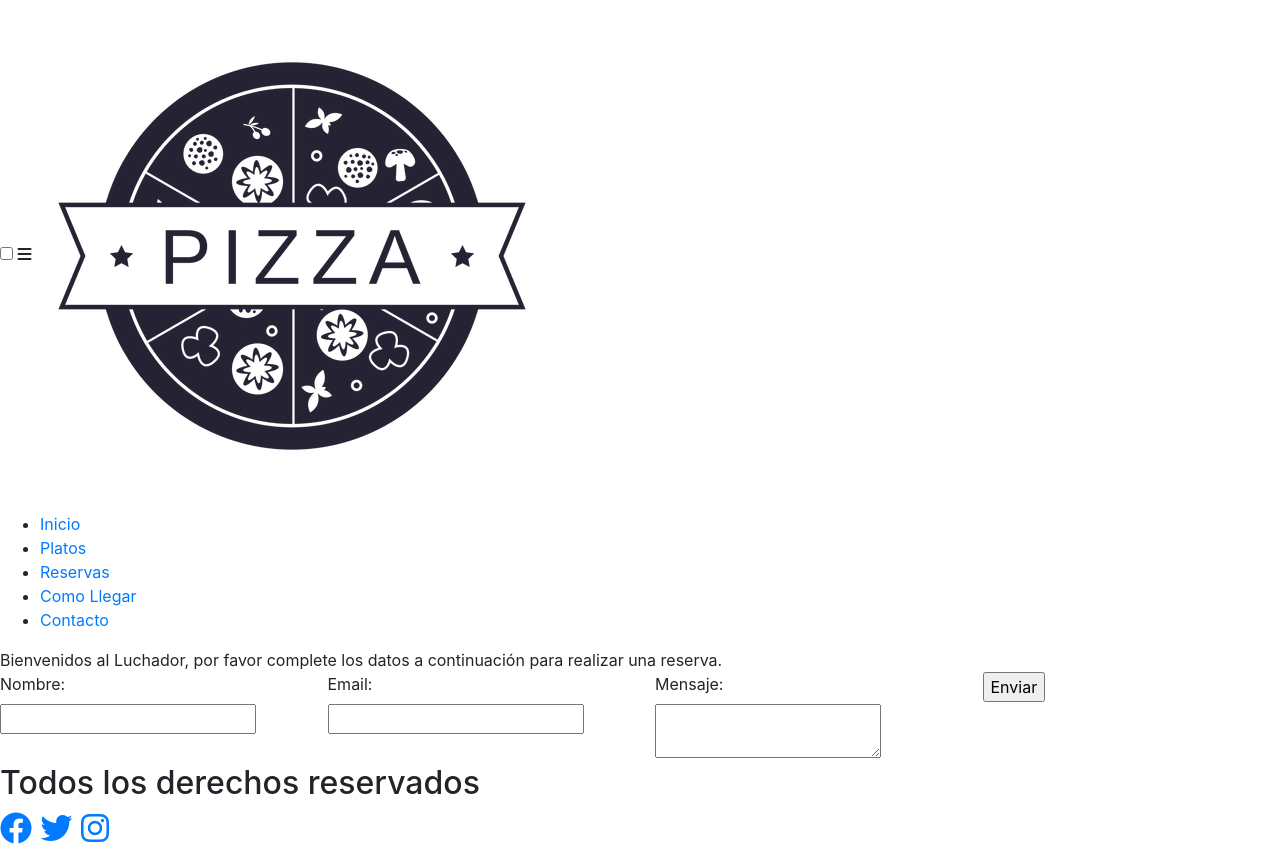
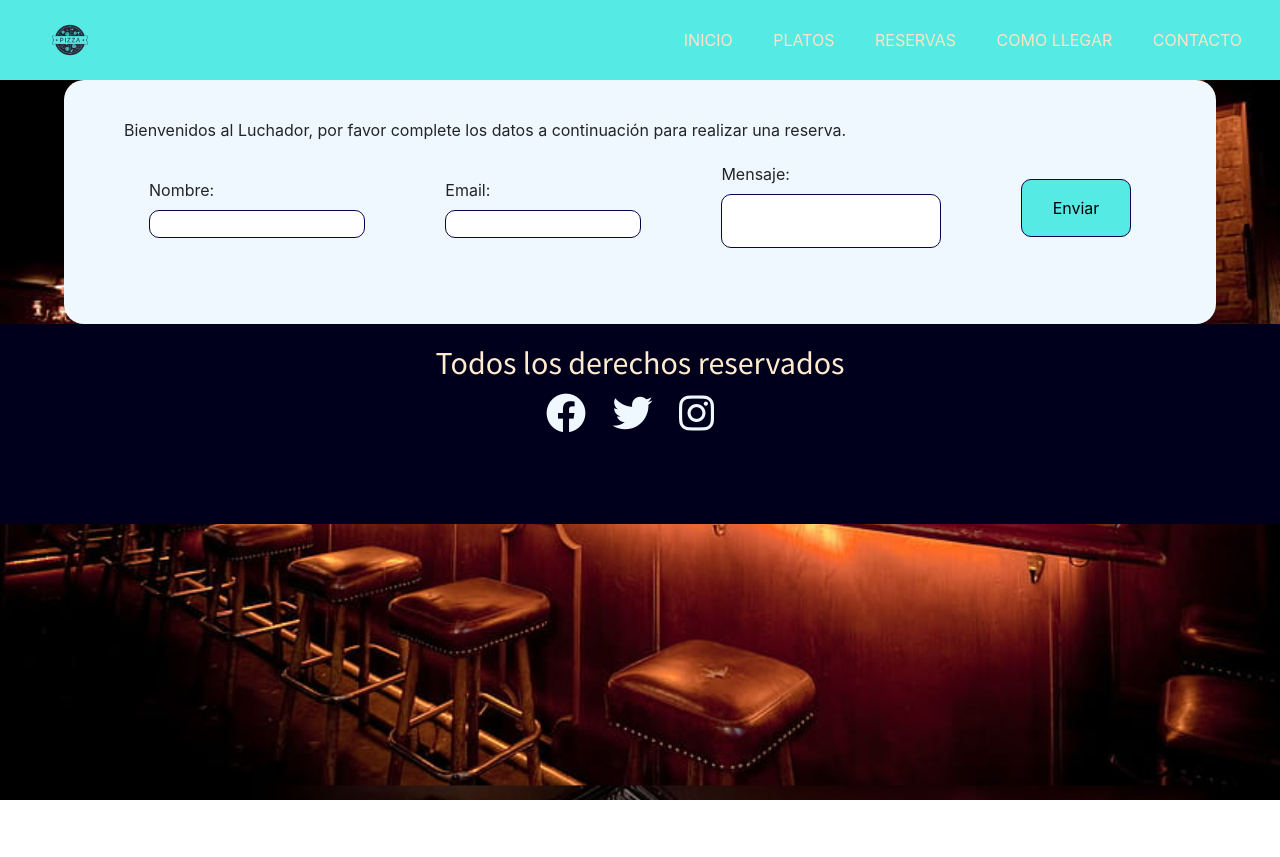
Before and after one commit to ayrtoncastillom/luchador, a plain HTML site: page pages/contacto.html in a window 1280 px wide. After the commit the page ends 800 px from the top, so only its background shows below. Drawn offline with nearby package versions, Linux system fonts and the light colour scheme.

Commit message:
Update contacto.html

```diff
--- a/pages/contacto.html
+++ b/pages/contacto.html
@@ -8,7 +8,7 @@
     <link rel="stylesheet" href="https://cdn.jsdelivr.net/npm/bootstrap@4.6.2/dist/css/bootstrap.min.css"
         integrity="sha384-xOolHFLEh07PJGoPkLv1IbcEPTNtaed2xpHsD9ESMhqIYd0nLMwNLD69Npy4HI+N" crossorigin="anonymous">
     <link rel="stylesheet" href="https://cdnjs.cloudflare.com/ajax/libs/font-awesome/6.4.0/css/all.min.css">
-    <link rel="stylesheet" href=".estilos.css">
+    <link rel="stylesheet" href="../estilos.css">
     <link rel="shortcut icon" href="/img/2dd809b7c15968cb7cc577b2cb49c84f-pizza-restaurante-restaurante-de-comida.png" type="image/x-icon">
     <title>El Luchador</title>
 </head>
```
